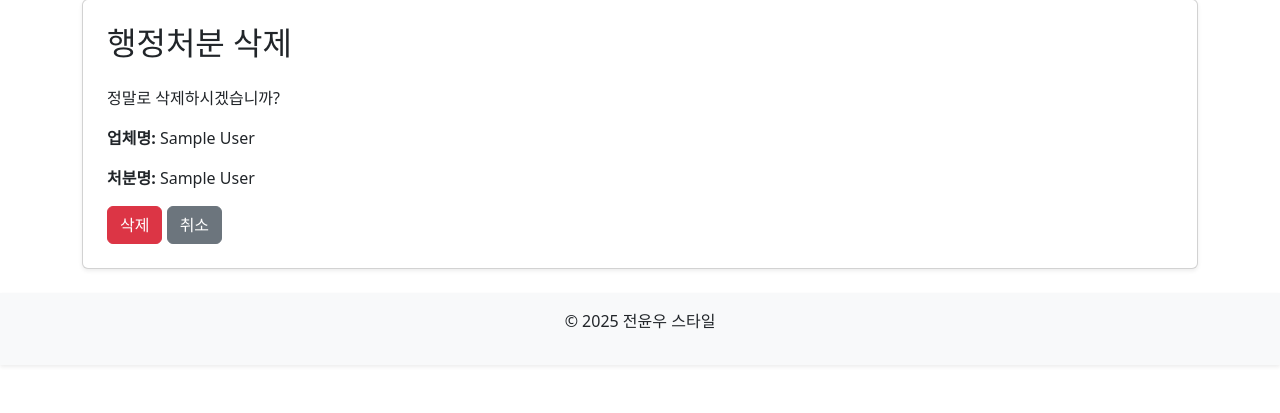
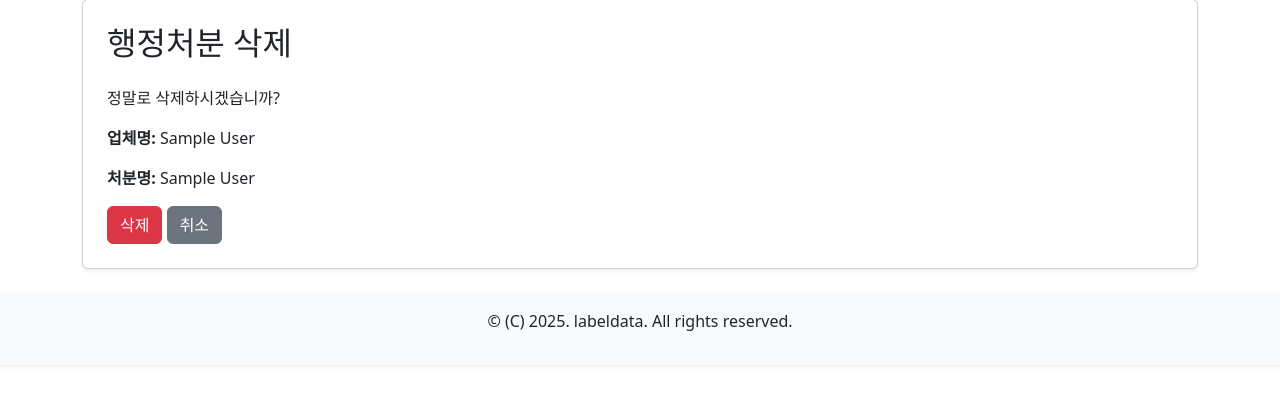
Before and after one commit to labeldata/labeldata, a Django app: page /action/1/delete/ in a window 1280 px wide. Shown: the part 81-494 px from the top of the page. Run offline with Django 5.2, Linux system fonts and the light colour scheme; a user stored in the database is signed in; tables that the repository leaves empty hold one stand-in row (values such as "Sample post"); some libraries are stand-ins or nearby versions.

Commit message:
1) 어드민 페이지 css 미적용으로 인해 settings.py - debug default = true로 변경 python anywhere 적용한 건지? 2) footer.html 문구 변경 3) base.html bootstrap_javascript 위치 변경

```diff
--- a/config/settings.py
+++ b/config/settings.py
@@ -6,6 +6,7 @@ from pathlib import Path
 from decouple import config, UndefinedValueError
 
 # Build paths inside the project like this: BASE_DIR / 'subdir'.
+
 try:
     BASE_DIR = Path(__file__).resolve().parent.parent
 except NameError:
@@ -14,7 +15,7 @@ except NameError:
 # Load sensitive information from .env
 try:
     SECRET_KEY = config('DJANGO_SECRET_KEY', default='your-default-secret-key')
-    DEBUG = config('DJANGO_DEBUG', default=False, cast=bool)
+    DEBUG = config('DJANGO_DEBUG', default=True, cast=bool)
     ALLOWED_HOSTS = config('DJANGO_ALLOWED_HOSTS', default='127.0.0.1').split(',')
 except UndefinedValueError as e:
     raise Exception("Missing environment variable: {}".format(e))
--- a/templates/base.html
+++ b/templates/base.html
@@ -11,8 +11,8 @@
     <link rel="stylesheet" href="{% static 'css/bootstrap.min.css' %}">
     <link rel="stylesheet" href="{% static 'css/style.css' %}">
     -->
+    <!-- -->
     {% bootstrap_css %}
-    {% bootstrap_javascript %}
 </head>
 <body>
     <!-- Navbar -->
@@ -26,7 +26,10 @@
     <!-- Footer -->
     {% include 'includes/footer.html' %}
 
-    <!-- 로컬 Bootstrap JS -->
+    <!-- 로컬 Bootstrap JS
     <script src="{% static 'js/bootstrap.bundle.min.js' %}"></script>
+    -->
+    <!-- -->
+    {% bootstrap_javascript %}
 </body>
 </html>
--- a/templates/includes/footer.html
+++ b/templates/includes/footer.html
@@ -1,3 +1,3 @@
 <footer class="bg-light text-center py-3 shadow-sm">
-    <p>&copy; 2025 전윤우 스타일</p>
+    <p>&copy; (C) 2025. labeldata. All rights reserved.</p>
 </footer>
```
